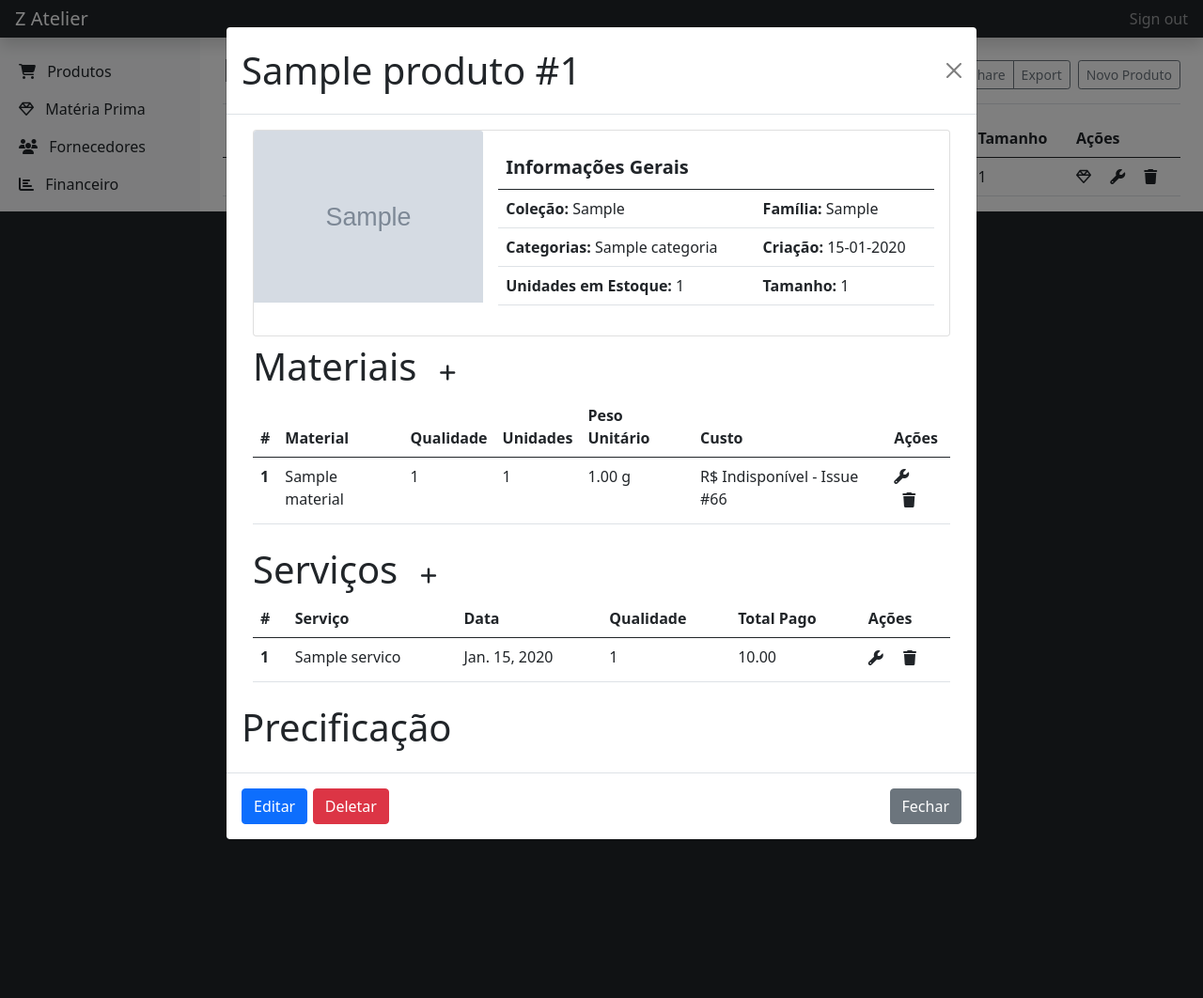
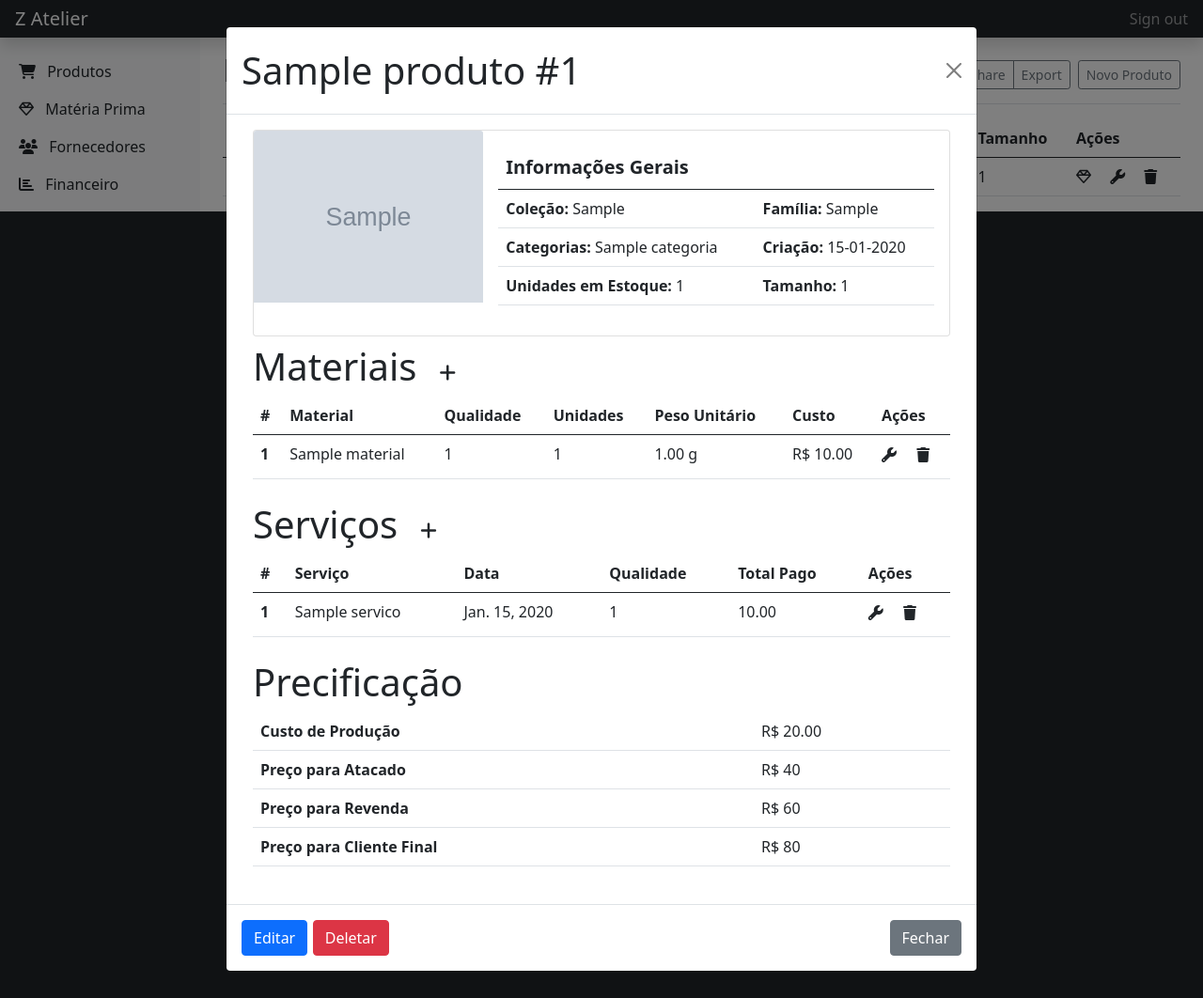
Before and after one commit to h-zanetti/jewelry-manager, a Django app: page / in a window 1280 px wide, after a click that opens the changed part. Shown: the whole page at 94% size. Run offline with Django 3.2, Linux system fonts and the light colour scheme; a user stored in the database is signed in; tables that the repository leaves empty hold one stand-in row (values such as "Sample post"); grey boxes marked "Sample" are stand-in pictures; some libraries are stand-ins or nearby versions.

Commit message:
Adicionada precificação básica de produtos close #66

```diff
--- a/webdev/materiais/models.py
+++ b/webdev/materiais/models.py
@@ -52,4 +52,7 @@ class Material(models.Model):
         return round(self.entrada.total_pago / self.entrada.unidades, 2)
 
     def get_preco_por_peso(self):
-        return round(self.entrada.total_pago / self.peso, 2)
+        if not self.peso:
+            return round(self.entrada.total_pago, 2)
+        else:
+            return round(self.entrada.total_pago / self.peso, 2)
--- a/webdev/produtos/models.py
+++ b/webdev/produtos/models.py
@@ -20,7 +20,7 @@ class MaterialDoProduto(models.Model):
     unidade_de_medida = models.CharField(_("Unidade de Medida"), max_length=2, choices=UNIDADE_DE_MEDIDA_CHOICES, blank=True, null=True)
 
     def __str__(self):
-        return f"{self.material} {self.unidades} unid."
+        return f"{self.material.nome} {self.unidades} unid."
 
     def get_peso(self):
         if self.peso and self.unidade_de_medida:
@@ -29,7 +29,12 @@ class MaterialDoProduto(models.Model):
             return self.material.get_peso()
 
     def get_custo(self):
-        return 'Indisponível - Issue #66'
+        preco = 0
+        if self.peso != self.material.peso:
+            preco = self.peso * self.material.get_preco_por_peso()
+        else:
+            preco= self.unidades * self.material.get_preco_unitario()
+        return preco
 
 class Produto(models.Model):
     foto = models.ImageField(_('Foto do Produto'), upload_to='produtos', default='default.jpg', blank=True, null=True)
@@ -45,3 +50,11 @@ class Produto(models.Model):
 
     def __str__(self):
         return self.nome
+
+    def get_custo_de_producao(self):
+        custo = 0
+        for servico in self.servicos.all():
+            custo += servico.total_pago
+        for material_dp in self.materiais.all():
+            custo += material_dp.get_custo()
+        return round(custo, 2)
--- a/webdev/produtos/templates/produtos/estoque_produtos.html
+++ b/webdev/produtos/templates/produtos/estoque_produtos.html
@@ -198,9 +198,31 @@
                               </div>
                             </div>
                             <!-- Precificação -->
-                            <div class="row">
+                            <div class="row mb-2 mx-0 gy-0">
                               <div class="col-md-12">
                                 <h1 class="display-6">Precificação</h1>
+                              </div>
+                              <div class="col-md-12">
+                                <table class="table">
+                                  <tbody>
+                                    <tr>
+                                        <th scope="col">Custo de Produção</th>
+                                        <td>R$ {{ produto.get_custo_de_producao }}</td>
+                                    </tr>
+                                    <tr>
+                                      <th scope="col">Preço para Atacado</th>
+                                      <td>R$ {% widthratio produto.get_custo_de_producao 1 2 %}</td>
+                                    </tr>
+                                    <tr>
+                                      <th scope="col">Preço para Revenda</th>
+                                      <td>R$ {% widthratio produto.get_custo_de_producao 1 3 %}</td>
+                                    </tr>
+                                    <tr>
+                                      <th scope="col">Preço para Cliente Final</th>
+                                      <td>R$ {% widthratio produto.get_custo_de_producao 1 4 %}</td>
+                                    </tr>
+                                  </tbody>
+                                </table>
                               </div>
                             </div>
                           </div>
--- a/webdev/produtos/views.py
+++ b/webdev/produtos/views.py
@@ -94,6 +94,10 @@ def adicionar_material(request, produto_id):
         form = MaterialDoProdutoForm(request.POST)
         if form.is_valid():
             material_dp = form.save()
+            if not material_dp.peso:
+                material_dp.peso = material_dp.material.peso
+                material_dp.unidade_de_medida = material_dp.material.unidade_de_medida
+                material_dp.save()
             produto.materiais.add(material_dp)
             return redirect('produtos:estoque_produtos')
     else:
```
Also changed, not shown: webdev/produtos/tests/test_produtos_get.py (+4 -0 lines).
